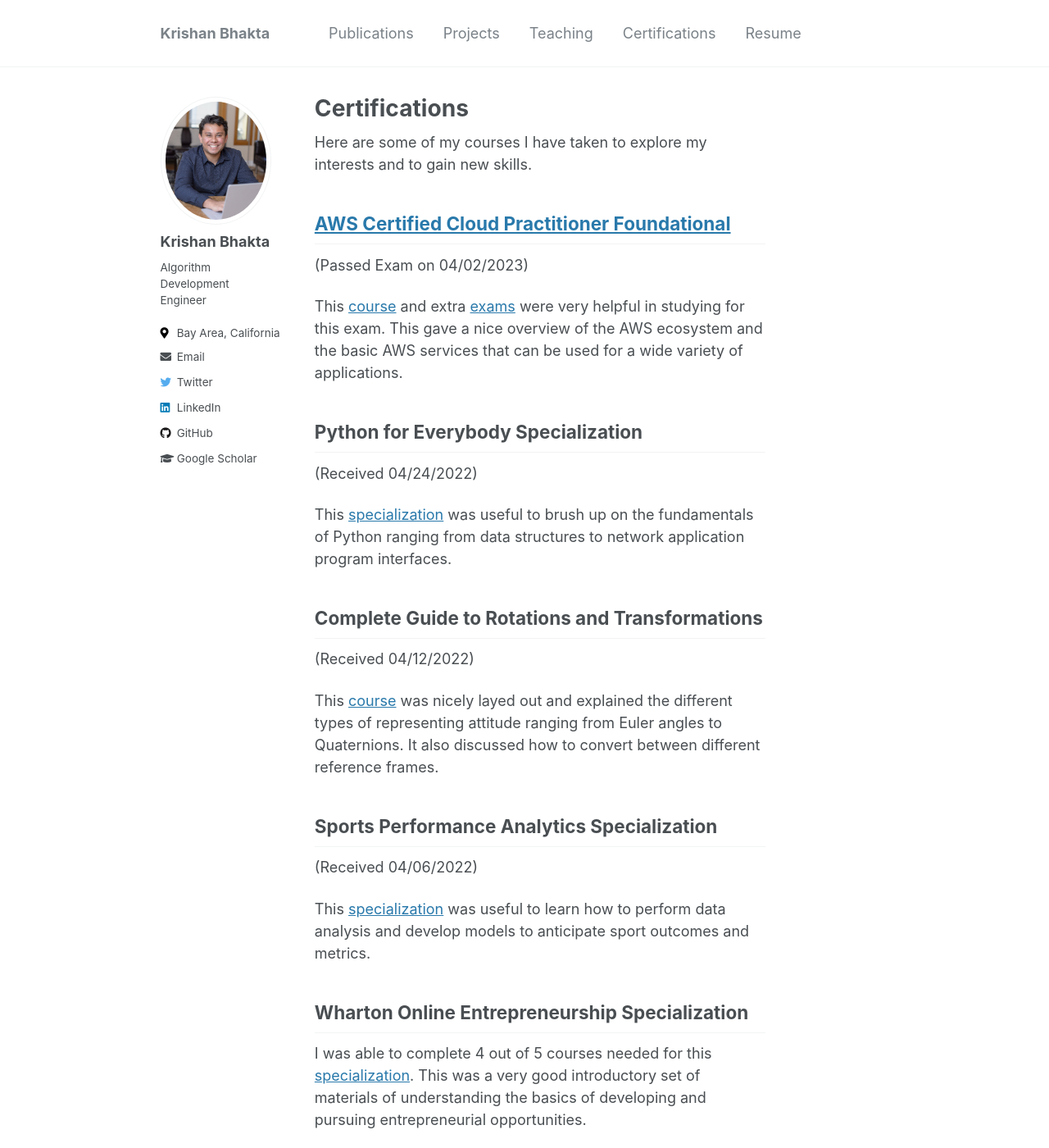
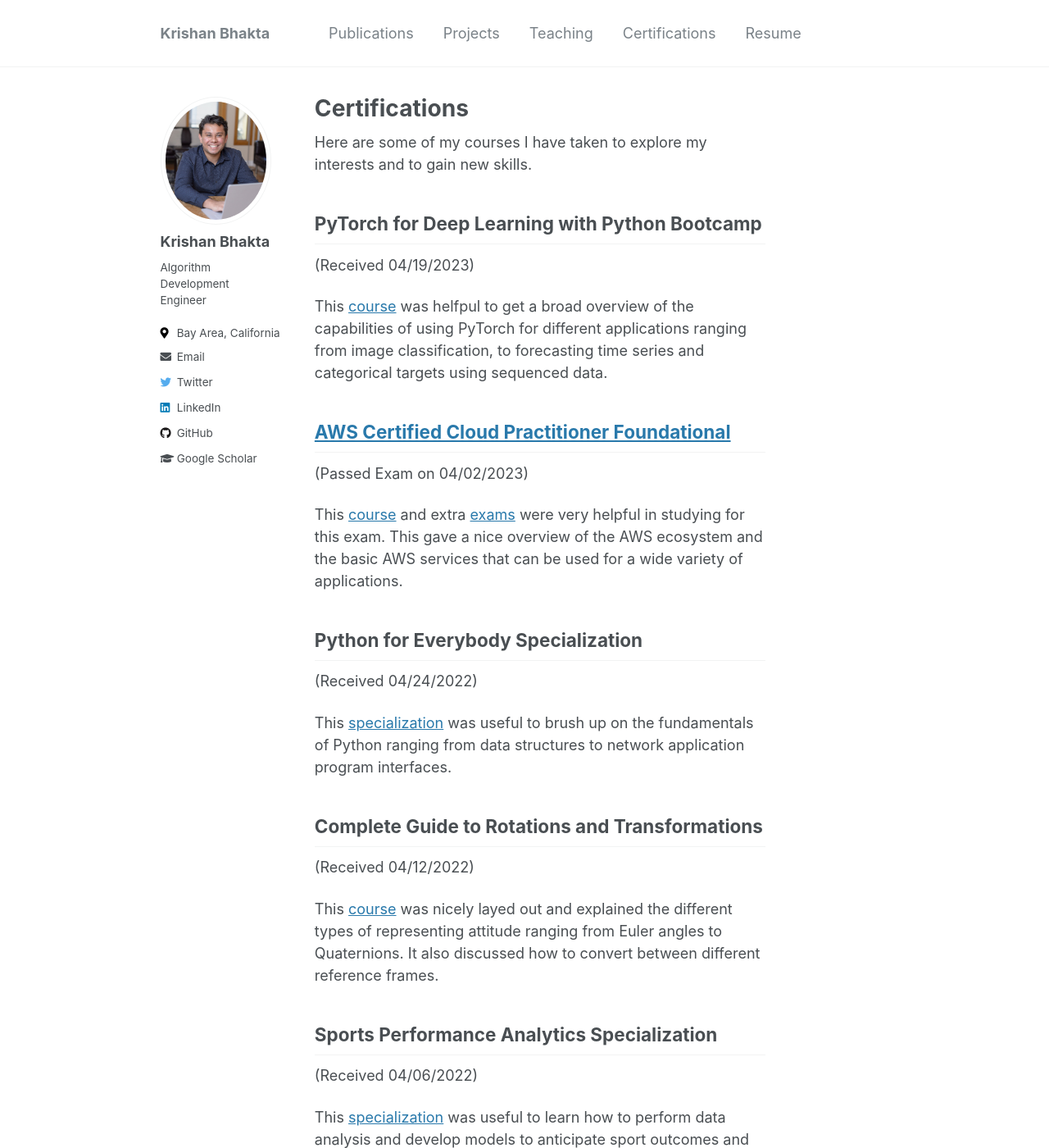
Before and after one commit to nicksheerin/nick_sheerin, a Jekyll site: the page built from _pages/certifications.md, in a window 1280 px wide and 1400 px high. Shown: the whole window at 82% size. Built offline with Jekyll 4.4.1, drawn with Linux system fonts in a browser that asks for light colours; some of the changed text lies outside the part shown.

Commit message:
add new pytorch certification

```diff
--- a/_pages/certifications.md
+++ b/_pages/certifications.md
@@ -4,6 +4,12 @@
 ---
 
 Here are some of my courses I have taken to explore my interests and to gain new skills.
+
+## PyTorch for Deep Learning with Python Bootcamp
+
+(Received 04/19/2023)
+
+This [course](https://www.udemy.com/course/pytorch-for-deep-learning-with-python-bootcamp/) was helfpul to get a broad overview of the capabilities of using PyTorch for different applications ranging from image classification, to forecasting time series and categorical targets using sequenced data.
 
 ## [AWS Certified Cloud Practitioner Foundational](https://www.credly.com/badges/eef56601-b08c-42ce-8bcf-ae0a8e3b4e0a/public_url)
 
@@ -31,4 +37,6 @@
 
 ## Wharton Online Entrepreneurship Specialization
 
+(Received 11/17/2022)
+
 I was able to complete 4 out of 5 courses needed for this [specialization](https://www.coursera.org/specializations/wharton-entrepreneurship#courses). This was a very good introductory set of materials of understanding the basics of developing and pursuing entrepreneurial opportunities.
```
